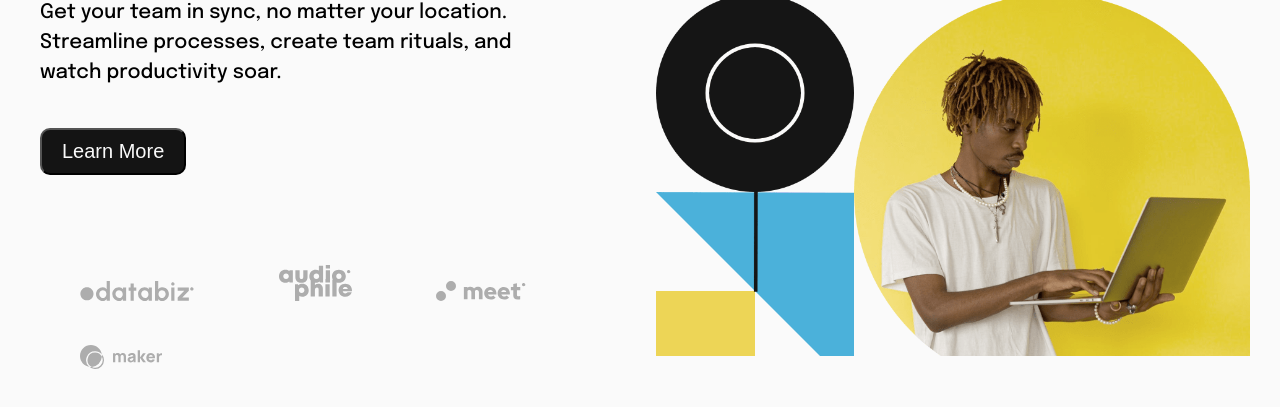
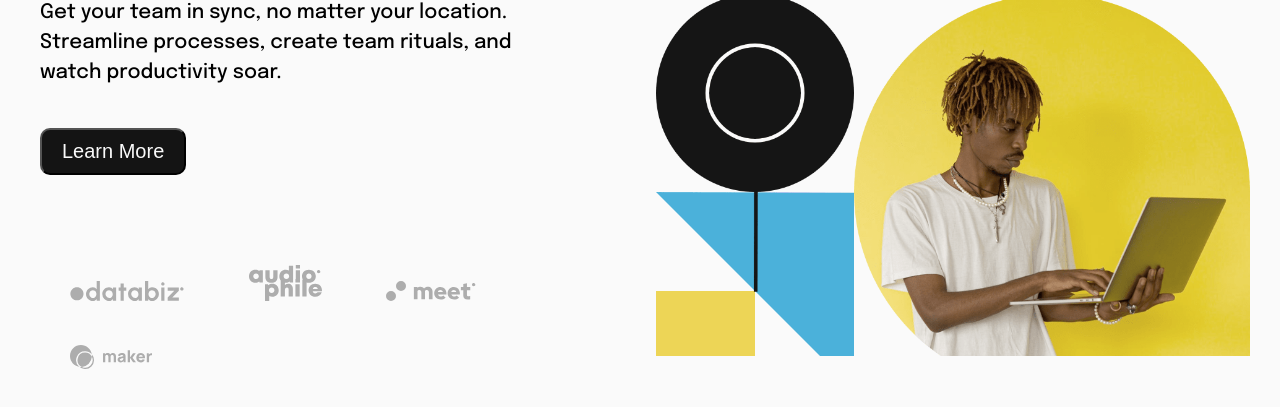
Before and after one commit to Mike161pl/intro-section, a plain HTML site: page index.html in a window 1280 px wide. Shown: the part 297-704 px from the top of the page. Drawn offline with Linux system fonts and the light colour scheme.

Commit message:
display changes

```diff
--- a/index.html
+++ b/index.html
@@ -13,10 +13,10 @@
 </head>
 
 <body class="body">
-    <nav class="nav">
+    <nav class="nav wrapper">
         <span class="logo"><a href="#"><img src="./img/logo.svg" alt="company logo 'snap'"></a></span>
         <button class="nav__menu-btn"></button>
-        <div class="nav__menu">
+        <div class="nav__menu ">
             <ul class="nav__items">
                 <li class="nav__items--item">Features<img class="arrow" src="" alt="">
                     <ul class="nav-menu features-menu">
@@ -46,7 +46,7 @@
             </div>
         </div>
     </nav>
-    <header class="header ">
+    <header class="header wrapper ">
         <div class="header__img"></div>
         <div class="header__section">
             <h1 class="header__heading">Make remote work</h1>
--- a/sass/style.scss
+++ b/sass/style.scss
@@ -12,6 +12,11 @@ body {
 	font-size: 1.8rem;
 	scroll-behavior: smooth;
 	height: 100%;
+}
+.wrapper {
+    margin: 0 auto;
+    width: 100%;
+    max-width: 1440px;
 }
 .logo {
 	display: block;
@@ -95,7 +100,7 @@ a {
 	right: 2rem;
 	padding: 1rem;
 	background-color: hsl(0, 0%, 98%);
-	background-image: url('../img/icon-close-menu.svg');
+	background-image: url('../img/icon-menu.svg');
 	background-position: center;
 	border: none;
 	cursor: pointer;
@@ -178,7 +183,7 @@ a {
 		width: 100%;padding: 2rem;
 		justify-content: space-around;
 		img{
-			padding:2rem 4rem;
+			padding:2rem 3rem;
 		}
 	}
 }
```
Also changed, not shown: css/style.css, 1 other file.
